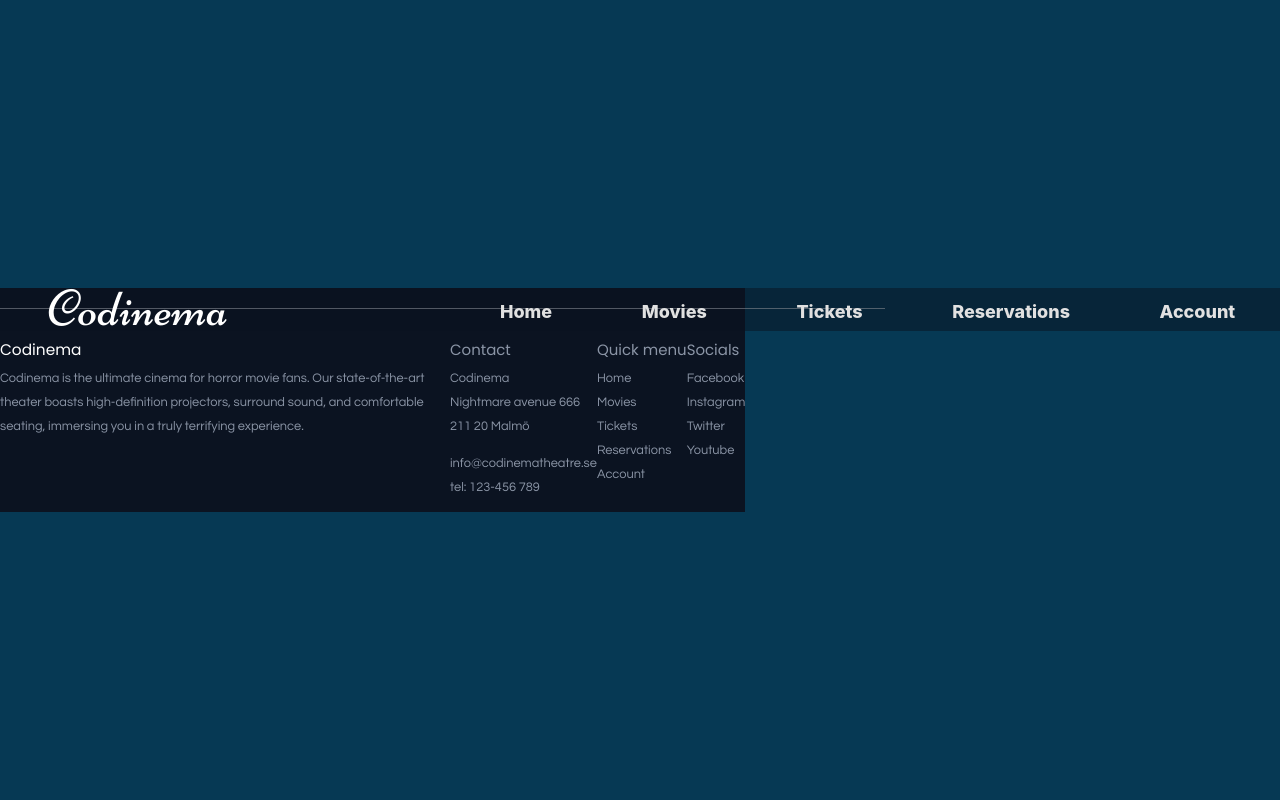
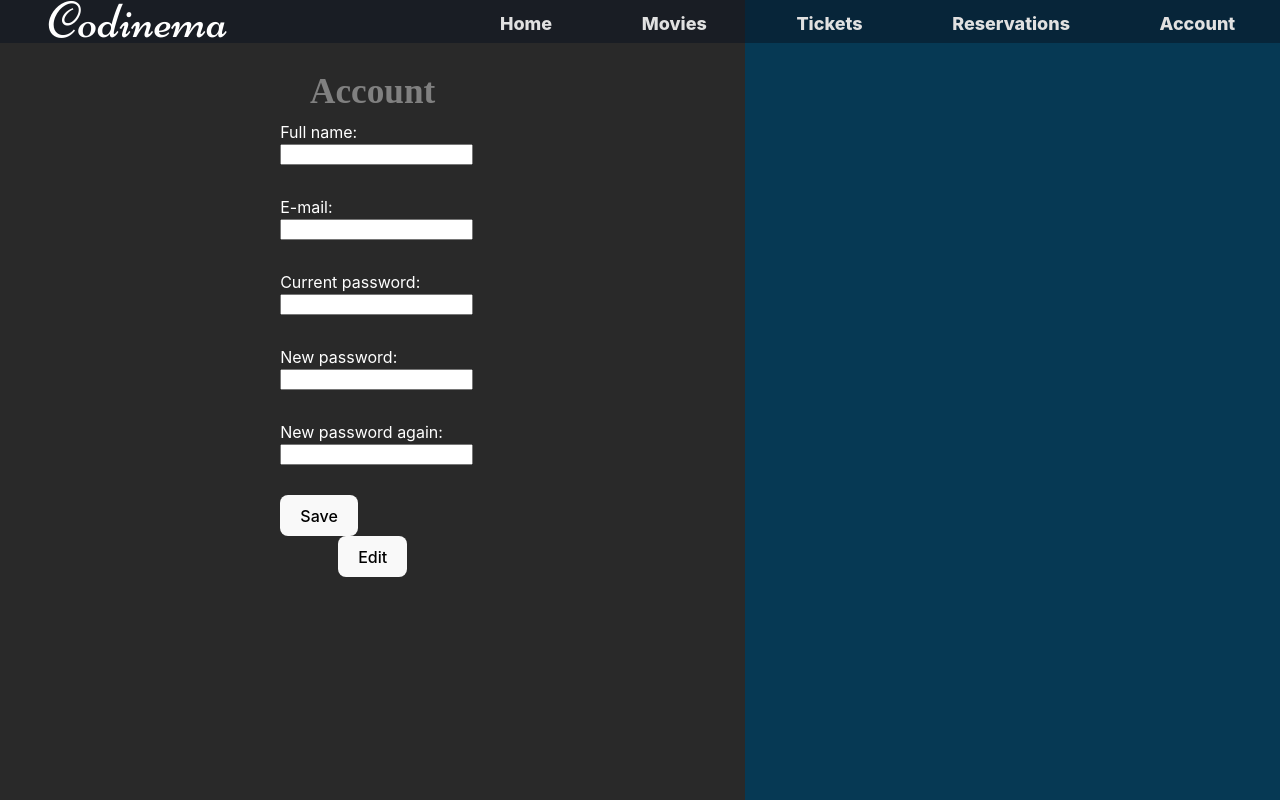
Before and after one commit to RogeSocial/cinema-project, a React (Vite) app in the folder client/: page /account in a window 1280 px wide. Shown: the top 800 px of the page. Built offline with nearby package versions, Linux system fonts and the light colour scheme; a web font is replaced by a local one.

Commit message:
able/disable contact info form

```diff
--- /dev/null
+++ b/client/src/components/AccountForm.jsx
@@ -0,0 +1,47 @@
+import {useState, useEffect} from "react";
+
+export default function () {
+
+    const [isEditable, setIsEditable] = useState(false);
+
+    function changeEditable() {
+        !isEditable ? setIsEditable(true) : setIsEditable(false)
+        console.log(isEditable)
+    }
+
+    useEffect(() => {
+
+        const element = document.getElementsByClassName("input-element")
+        const saveButton = document.getElementById("account-button")
+
+        for(let i = 0; i < element.length; i++) {
+            element[i].disabled = isEditable;
+        }
+
+        saveButton.disabled = isEditable
+
+    }, [isEditable]);
+
+    return <>
+
+    <form disabled={true}>
+        <label htmlFor="name">Full name: </label>
+        <input type={"text"} name={"name"} id={"name"} className={"input-element"} disabled={true} />
+
+        <label htmlFor="email">E-mail: </label>
+        <input type={"email"} name={"email"} id={"email"} className={"input-element"} disabled={true} />
+
+        <label htmlFor="password">Current password: </label>
+        <input type={"password"} name={"current-password"} id={"current-password"} className={"input-element"} disabled={true}/>
+
+        <label htmlFor={"new-password-one"}>New password: </label>
+        <input type={"password"} name={"new-password-one"} id={"new-password-one"} className={"input-element"} disabled={true}/>
+
+        <label htmlFor={"new-password-two"}>New password again: </label>
+        <input type={"password"} name={"new-password-two"} id={"new-password-two"} className={"input-element"} disabled={true}/>
+
+        <button id={"account-button"} disabled={true}>Save</button>
+    </form>
+        <button className={"account-button"} onClick={changeEditable}>Edit</button>
+    </>
+}
--- a/client/src/main.jsx
+++ b/client/src/main.jsx
@@ -18,7 +18,7 @@ import TicketForm from "./pages/TicketForm.jsx";
 import Reserve from "./pages/Reserve.jsx";
 import PageNotFound from "./pages/pageNotFound.jsx";
 import App from "./App.jsx";
-import Account from "./pages/Account.jsx";
+import AccountPage from "./pages/AccountPage.jsx";
 
 ReactDOM.createRoot(document.getElementById('root')).render(
     <React.StrictMode>
@@ -33,7 +33,7 @@ ReactDOM.createRoot(document.getElementById('root')).render(
                         <Route path="reservations" element={<Reservations />} />
                         <Route path="*" element={<PageNotFound />} />
                         <Route path="reserve" element={<Reserve />} />
-                        <Route path="account" element={<Account />} />
+                        <Route path="account" element={<AccountPage />} />
                         <Route path="user">
                         <Route path="login" />
                         <Route path="register" />
--- a/client/src/pages/Account.jsx
+++ /dev/null
@@ -1,7 +0,0 @@
-export default function() {
-    <section>
-        <form action="">
-            <input type={"text"}>Full name</input>
-        </form>
-    </section>
-}
--- /dev/null
+++ b/client/src/pages/AccountPage.jsx
@@ -0,0 +1,9 @@
+import AccountForm from "../components/AccountForm.jsx";
+import '../styles/account.css'
+
+export default function() {
+    return <section id={"account-body"}>
+        <h2 id={"account-headline"}>Account</h2>
+        <AccountForm />
+    </section>
+}
--- /dev/null
+++ b/client/src/styles/account.css
@@ -0,0 +1,21 @@
+#account-body {
+    display: flex;
+    align-items: center;
+}
+
+#account-headline {
+    margin-top: 5rem;
+    font-size: 2.2rem;
+    color: gray;
+}
+
+.input-element {
+    display: block;
+    width: 100%;
+    margin-bottom: 30px;
+}
+
+.account-button {
+    display: block;
+    margin-bottom: 30px;
+}
```
